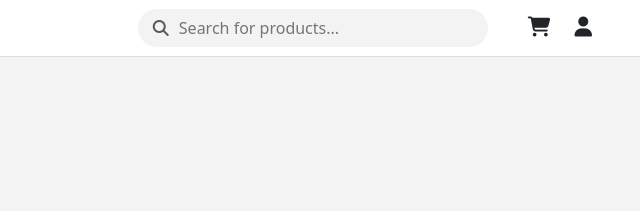
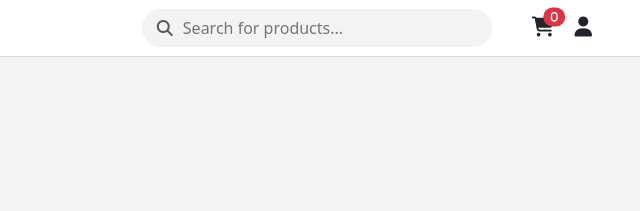
Before and after one commit to nopehars/ecommerce2, a plain HTML site: page index.html in a window 1280 px wide. Shown: the top 211 px of the page, 640-1280 px from the left. Drawn offline with nearby package versions, Linux system fonts and the light colour scheme.

Commit message:
Update index.html

```diff
--- a/index.html
+++ b/index.html
@@ -119,9 +119,25 @@
           </div>
 
           <!-- Icons -->
-          <div class="icons">
-            <i class="fa fa-shopping-cart"></i>
-            <i class="fa fa-user"></i>
+          <div class="icons position-relative">
+            <!-- Tombol keranjang menuju cart.html -->
+            <a
+              href="cart.html"
+              class="text-dark position-relative"
+              style="text-decoration: none"
+            >
+              <i class="fa fa-shopping-cart position-relative">
+                <span
+                  id="cartCount"
+                  class="badge bg-danger position-absolute top-0 start-100 translate-middle rounded-pill"
+                  style="font-size: 0.7rem"
+                  >0</span
+                >
+              </i>
+            </a>
+
+            <!-- Icon user -->
+            <i class="fa fa-user ms-3"></i>
           </div>
         </div>
       </div>
```
